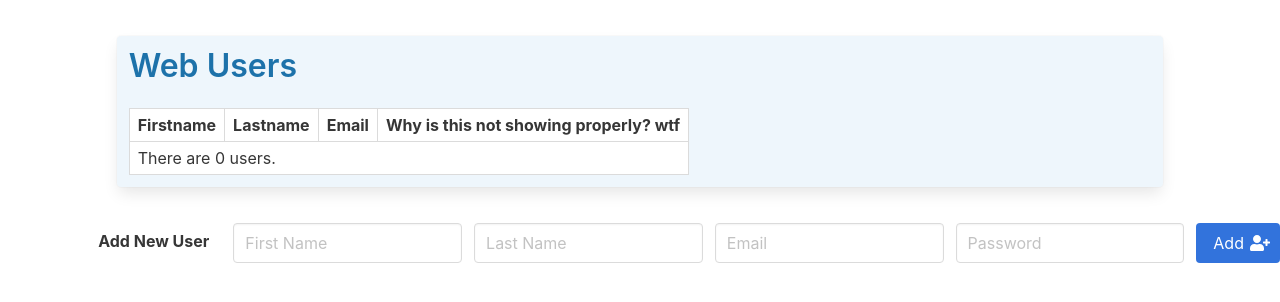
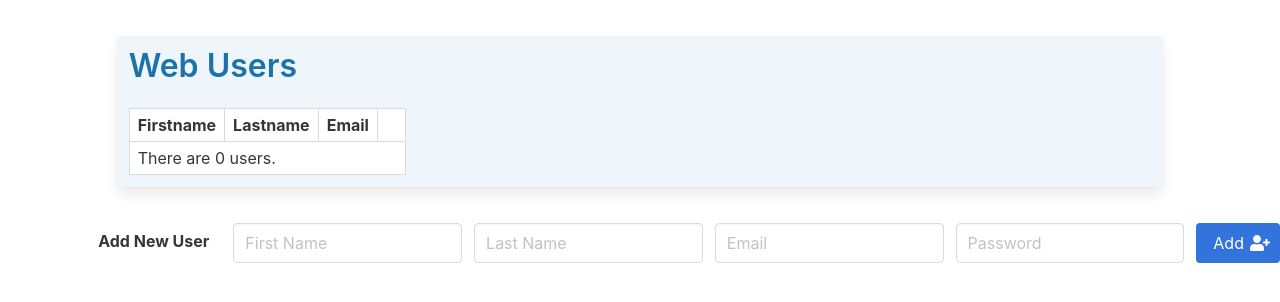
Before and after one commit to kurumicake/comp2350-week6-A00970304, a Node server app: page / in a window 1280 px wide. Shown: the top 302 px of the page. Run offline with Node 20, Linux system fonts and the light colour scheme; data that the repository does not hold is empty; some libraries are stand-ins or nearby versions.

Commit message:
last update

```diff
--- a/views/index.ejs
+++ b/views/index.ejs
@@ -23,7 +23,7 @@
                   <th>Firstname</th>
                   <th>Lastname</th>
                   <th>Email</th>
-                  <th>Why is this not showing properly? wtf</th>
+                  <th>&nbsp; &nbsp;</th>
                 </tr>
               </thead>
               <% let i=0; %> <% for(i=0; i < allUsers.length; i++) { %>
```
